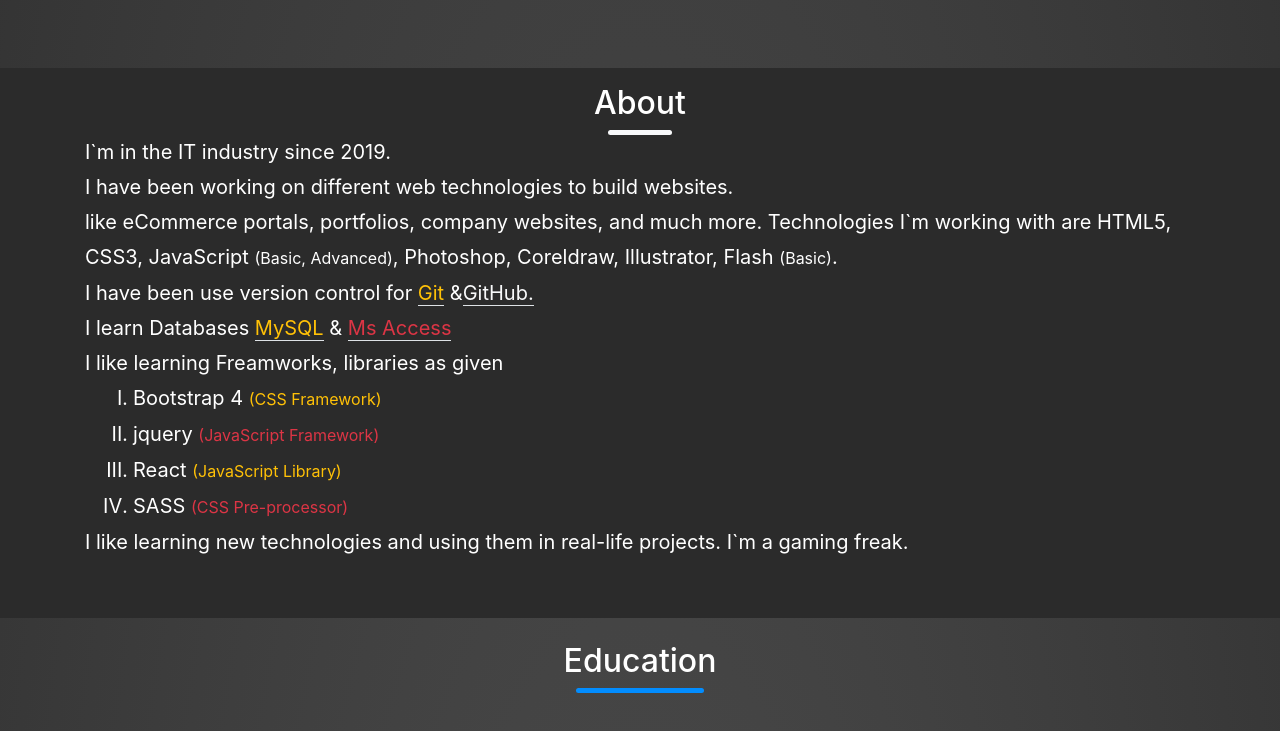
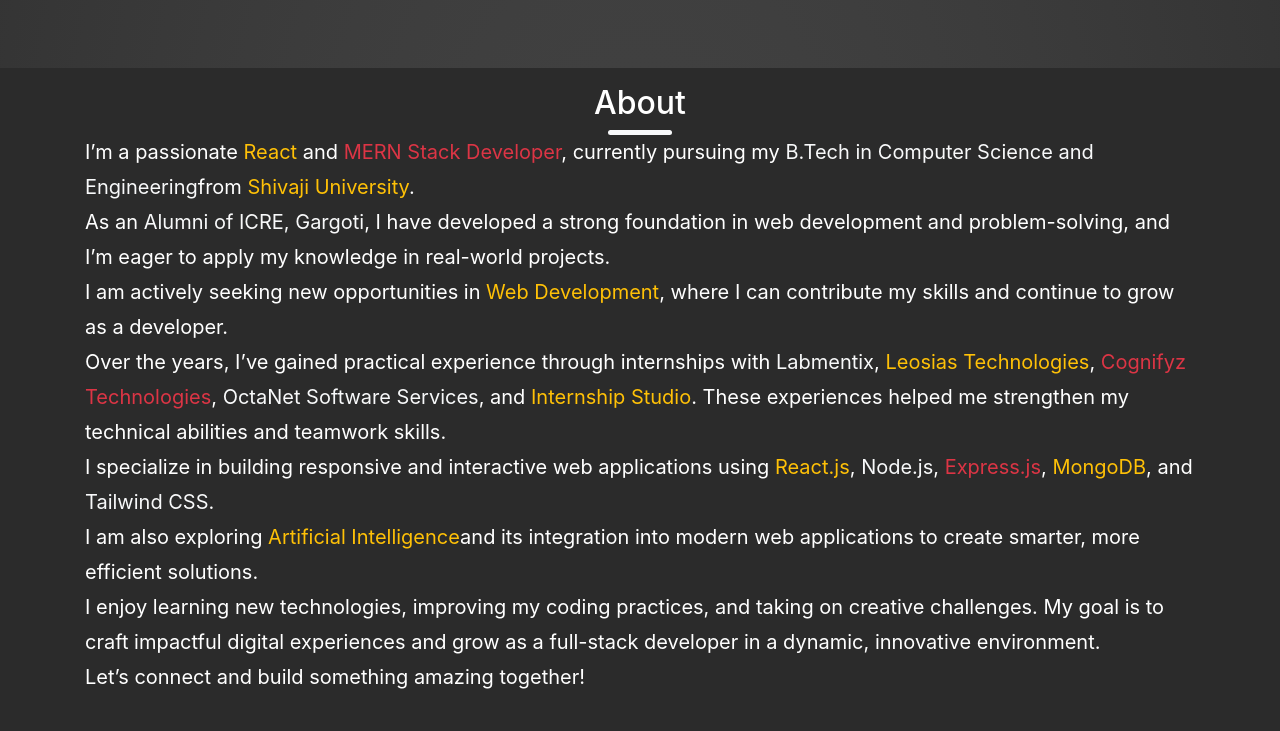
Before and after one commit to Rohit3920/my-portfolio-2.O, a React (Vite) app: page / in a window 1280 px wide. Shown: the part 780-1511 px from the top of the page. Built offline with nearby package versions, Linux system fonts and the light colour scheme.

Commit message:
Update about us content and change profile style

```diff
--- a/src/pages/About.jsx
+++ b/src/pages/About.jsx
@@ -1,41 +1,76 @@
-import { SectionHeader } from "../component/SectionHeader"
+import { SectionHeader } from "../component/SectionHeader";
+
 function About() {
     return (
         <section id="about" className="mt-5 pt-3">
             <div className="container">
                 <div className="row">
-                    <SectionHeader sName ={"About"} color = {"var(--text-color)"} bgColor = {"light"} uderlineWidth={"4rem"} />
+                    <SectionHeader
+                        sName={"About"}
+                        color={"var(--text-color)"}
+                        bgColor={"light"}
+                        uderlineWidth={"4rem"}
+                    />
                     <div className="col-12">
                         <ul className="content">
-                            <li>I`m in the IT industry since 2019.</li>
-                            <li>I have been working on different web technologies to build websites.</li>
-                            <li>like eCommerce portals, portfolios, company websites, and much more. Technologies I`m
-                                working with are HTML5, CSS3, JavaScript <small>(Basic, Advanced)</small>, Photoshop,
-                                Coreldraw, Illustrator, Flash <small>(Basic)</small>.
+                            <li>
+                                I’m a passionate <span className="text-warning">React</span> and
+                                <span className="text-danger"> MERN Stack Developer</span>, currently pursuing my
+                                <span className="text-light"> B.Tech in Computer Science and Engineering</span>
+                                from <span className="text-warning">Shivaji University</span>.
                             </li>
-                            <li>I have been use version control for <span className="text-warning border-bottom">Git</span> &
-                                <span className="text-light border-bottom">GitHub.</span>
+
+                            <li>
+                                As an <span className="text-light">Alumni of ICRE, Gargoti</span>,
+                                I have developed a strong foundation in web development and problem-solving,
+                                and I’m eager to apply my knowledge in real-world projects.
                             </li>
-                            <li>I learn Databases <span className="text-warning border-bottom">MySQL</span> & <span
-                                className="text-danger border-bottom">Ms Access</span></li>
-                            <li>I like learning Freamworks, libraries as given
-                                <ol className="ml-5" type="I">
-                                    <li>Bootstrap 4 <small className="text-warning"> (CSS Framework)</small></li>
-                                    <li>jquery <small className="text-danger">(JavaScript Framework)</small></li>
-                                    <li>React <small className="text-warning">(JavaScript Library)</small></li>
-                                    <li>SASS <small className="text-danger">(CSS Pre-processor)</small></li>
 
-                                </ol>
+                            <li>
+                                I am actively seeking new opportunities in
+                                <span className="text-warning"> Web Development</span>,
+                                where I can contribute my skills and continue to grow as a developer.
                             </li>
-                            <li>I like learning new technologies and using them in real-life projects. I`m a gaming freak.
+
+                            <li>
+                                Over the years, I’ve gained practical experience through internships with
+                                <span className="text-light"> Labmentix</span>,
+                                <span className="text-warning"> Leosias Technologies</span>,
+                                <span className="text-danger"> Cognifyz Technologies</span>,
+                                <span className="text-light"> OctaNet Software Services</span>, and
+                                <span className="text-warning"> Internship Studio</span>.
+                                These experiences helped me strengthen my technical abilities and teamwork skills.
+                            </li>
+
+                            <li>
+                                I specialize in building responsive and interactive web applications using
+                                <span className="text-warning"> React.js</span>,
+                                <span className="text-light"> Node.js</span>,
+                                <span className="text-danger"> Express.js</span>,
+                                <span className="text-warning"> MongoDB</span>, and
+                                <span className="text-light"> Tailwind CSS</span>.
+                            </li>
+
+                            <li>
+                                I am also exploring <span className="text-warning">Artificial Intelligence</span>
+                                and its integration into modern web applications to create smarter, more efficient solutions.
+                            </li>
+
+                            <li>
+                                I enjoy learning new technologies, improving my coding practices,
+                                and taking on creative challenges. My goal is to craft impactful digital experiences
+                                and grow as a full-stack developer in a dynamic, innovative environment.
+                            </li>
+
+                            <li>
+                                Let’s connect and build something amazing together!
                             </li>
                         </ul>
                     </div>
-
                 </div>
             </div>
-        </section >
-    )
+        </section>
+    );
 }
 
-export default About
+export default About;
--- a/src/pages/profile/Profile.css
+++ b/src/pages/profile/Profile.css
@@ -123,8 +123,3 @@
     opacity: 1;
     background-color: transparent;
 }
-
-#downloadCV:active {
-    display: none;
-    visibility: hidden;
-}
--- a/src/pages/profile/Profile.jsx
+++ b/src/pages/profile/Profile.jsx
@@ -1,7 +1,15 @@
 import "./Profile.css"
 import { Typewriters } from "../../component/Typewriters"
 import { ProfileIcon } from "../../component/ProfileIcon"
-function Profile({ProfileData}) {
+function Profile({ ProfileData }) {
+
+    const handleDownload = () => {
+        var pdfUrl = "../../Documents/rohitResume.pdf";
+        const link = document.createElement("a");
+        link.href = pdfUrl;
+        link.download = "Rohit-Resume.pdf";
+        link.click();
+    };
 
     return (
         <section id="profile">
@@ -21,16 +29,16 @@
                             <h2 className="pt-0 pt-lg-2 heading">Rohit Nittawadekar</h2>
                             <h4>And I`m a <Typewriters id="typed-text" className="text-primary" /></h4>
                             <p>This is my official portfolio website to showes all details and work experience for <br />
-                                <span className="text-danger" style={{fontWeight :"800", fontSize : "1.2rem"}}>WEB DEVELOPMENT</span>
+                                <span className="text-danger" style={{ fontWeight: "800", fontSize: "1.2rem" }}>WEB DEVELOPMENT</span>
                             </p>
-                            <ul id="social-media" style={{visibility :"hidden", display:"none"}}>
-                            {ProfileData.SocialMedia.map((social) =>
-                            <ProfileIcon key={social.name} data = {social}  />
-                            )}
+                            <ul id="social-media" style={{ visibility: "hidden", display: "none" }}>
+                                {ProfileData.SocialMedia.map((social) =>
+                                    <ProfileIcon key={social.name} data={social} />
+                                )}
                             </ul>
-                            <a id="downloadCV" className="btn ml-5 mt-2 btn-primary mb-3"
-                                href="ROHIT-Resume.pdf" download="Rohit-Resume"
-                                style={{ fontWeight: "600" }}>Download CV <i className="fa fa-download pl-1"></i></a>
+                            <button id="downloadCV" className="btn ml-5 mt-2 btn-primary mb-3"
+                                onClick={handleDownload}
+                                style={{ fontWeight: "600" }}>Download CV <i className="fa fa-download pl-1"></i></button>
                         </div>
                     </div>
                 </div>
```
Also changed, not shown: 1 other file (tests, documents, lock files or other folders).
